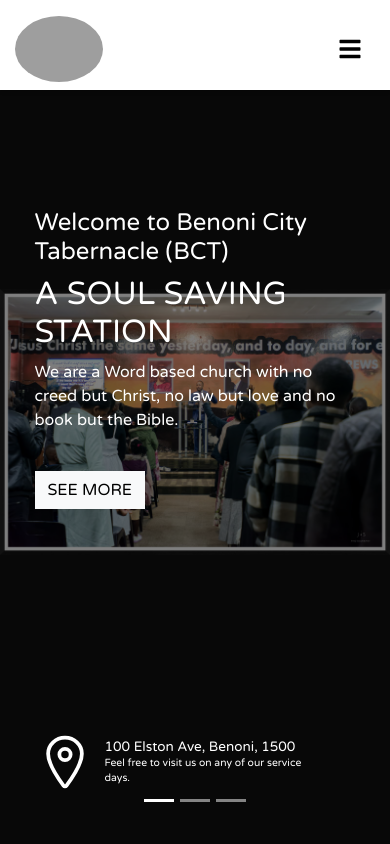
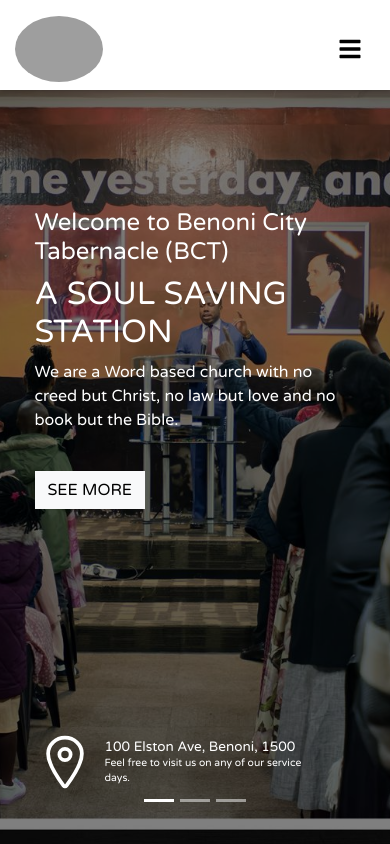
Before and after one commit to DelaneKay/Benoni-City-Tabernacle-Website, a React (Create React App) app: page / in a window 390 px wide. Shown: the top 844 px of the page. Built offline with nearby package versions, Linux system fonts and the light colour scheme; no server answers; grey boxes are pictures that could not be loaded.

Commit message:
Restore cover fit on first and last carousel slides

```diff
--- a/src/components/pages/homepage/sections/Carousel/CarouselPage.css
+++ b/src/components/pages/homepage/sections/Carousel/CarouselPage.css
@@ -47,8 +47,8 @@
 }
 
 .carousel-img-slide-1 {
-  object-fit: contain;
-  object-position: center center;
+  object-fit: cover;
+  object-position: center 34%;
 }
 
 .carousel-img-slide-2 {
@@ -56,8 +56,8 @@
 }
 
 .carousel-img-slide-3 {
-  object-fit: contain;
-  object-position: center center;
+  object-fit: cover;
+  object-position: center 30%;
 }
 
 /* Ensure slide is a positioned container */
@@ -120,7 +120,7 @@
 
 @media screen and (max-width: 1024px) {
   .carousel-img-slide-1 {
-    object-position: center center;
+    object-position: center 32%;
   }
 
   .carousel-img-slide-2 {
@@ -128,7 +128,7 @@
   }
 
   .carousel-img-slide-3 {
-    object-position: center center;
+    object-position: center 34%;
   }
 }
 
```
